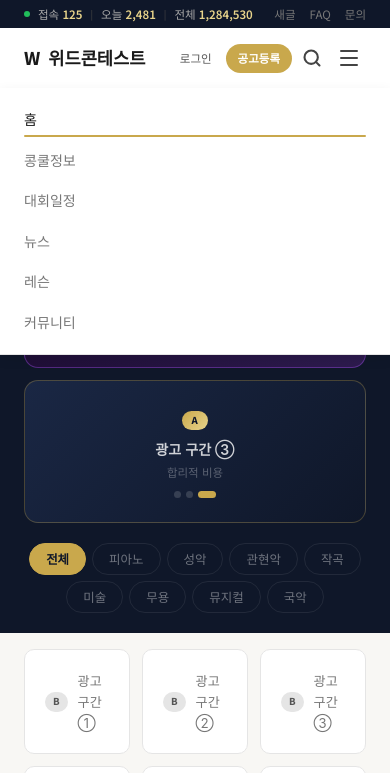
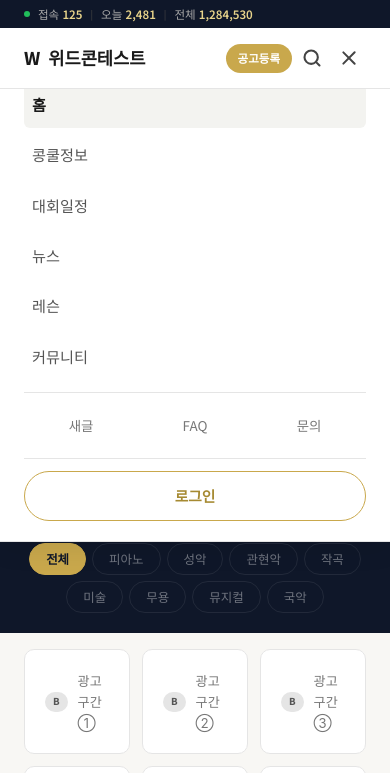
Before and after one commit to DomKim/withcontest, a plain HTML site: page index.html in a window 390 px wide. Both pictures are taken after a click on the button 349 px from the left and 58 px from the top of the page. Shown: the top 773 px of the page. Drawn offline with Linux system fonts and the light colour scheme.

Commit message:
모바일 햄버거 메뉴: 로그인+새글/FAQ/문의 통합, 슬라이드 패널

```diff
--- a/css/style.css
+++ b/css/style.css
@@ -78,7 +78,26 @@ button{cursor:pointer;border:none;background:none;font-family:inherit}
 .mobile-btns{display:none;align-items:center;gap:4px}
 .mobile-search-btn{display:flex;align-items:center;justify-content:center;background:none;border:none;color:var(--g700);cursor:pointer;padding:6px}
 .mobile-toggle{display:flex;flex-direction:column;gap:5px;padding:8px}
-.mobile-toggle span{display:block;width:18px;height:2px;background:var(--g700);border-radius:1px}
+.mobile-toggle span{display:block;width:18px;height:2px;background:var(--g700);border-radius:1px;transition:all .3s}
+
+/* 모바일 메뉴 패널 */
+.mobile-menu{position:fixed;top:60px;left:0;right:0;z-index:98;background:var(--white);border-bottom:1px solid var(--g200);box-shadow:0 8px 24px rgba(0,0,0,.08);transform:translateY(-100%);opacity:0;pointer-events:none;transition:transform .3s cubic-bezier(.22,1,.36,1),opacity .25s ease}
+.mobile-menu.open{transform:translateY(0);opacity:1;pointer-events:auto}
+.mobile-menu-inner{padding:20px 24px}
+.mobile-nav{display:flex;flex-direction:column;gap:2px}
+.mobile-nav a{font-size:.95rem;font-weight:500;color:var(--g600);padding:12px 8px;border-radius:var(--r-xs);transition:all .2s}
+.mobile-nav a:hover,.mobile-nav a.active{color:var(--g900);background:var(--g100);font-weight:600}
+.mobile-menu-divider{height:1px;background:var(--g200);margin:12px 0}
+.mobile-menu-links{display:flex;gap:0}
+.mobile-menu-links a{flex:1;text-align:center;font-size:.84rem;color:var(--g500);padding:10px 8px;border-radius:var(--r-xs);transition:color .2s}
+.mobile-menu-links a:hover{color:var(--g900)}
+.mobile-login-btn{display:block;text-align:center;font-size:.92rem;font-weight:600;color:var(--gold-d);padding:12px;border:1.5px solid var(--gold);border-radius:100px;transition:all .2s}
+.mobile-login-btn:hover{background:var(--gold);color:var(--white)}
+
+/* 햄버거 → X 애니메이션 */
+.mobile-toggle.active span:nth-child(1){transform:rotate(45deg) translate(5px,5px)}
+.mobile-toggle.active span:nth-child(2){opacity:0}
+.mobile-toggle.active span:nth-child(3){transform:rotate(-45deg) translate(5px,-5px)}
 
 /* 모바일 검색 오버레이 — liquid glass */
 .mobile-search-overlay{position:fixed;top:0;left:0;right:0;bottom:0;z-index:999;display:flex;align-items:flex-start;justify-content:center;padding-top:90px;background:rgba(0,0,0,0);backdrop-filter:blur(0px);-webkit-backdrop-filter:blur(0px);opacity:0;pointer-events:none;transition:opacity .35s cubic-bezier(.22,1,.36,1),background .35s cubic-bezier(.22,1,.36,1),backdrop-filter .4s ease}
@@ -330,6 +349,7 @@ button{cursor:pointer;border:none;background:none;font-family:inherit}
   .ad-card{flex:1}
 }
 @media(max-width:768px){
+  .topbar-right{display:none}
   .gnb,.header-right{display:none}
   .mobile-btns{display:flex}
   .hero-grid{grid-template-columns:1fr}
--- a/index.html
+++ b/index.html
@@ -54,7 +54,6 @@
         <a href="#" class="btn-gold">대회등록</a>
       </div>
       <div class="mobile-btns">
-        <a href="#" class="btn-ghost-sm">로그인</a>
         <a href="#" class="btn-gold-sm">공고등록</a>
         <button class="mobile-search-btn" aria-label="검색">
           <svg width="20" height="20" viewBox="0 0 24 24" fill="none" stroke="currentColor" stroke-width="2.5" stroke-linecap="round"><circle cx="11" cy="11" r="8"/><line x1="21" y1="21" x2="16.65" y2="16.65"/></svg>
@@ -63,6 +62,28 @@
       </div>
     </div>
   </header>
+
+  <!-- 모바일 메뉴 패널 -->
+  <div class="mobile-menu" id="mobileMenu">
+    <div class="mobile-menu-inner">
+      <nav class="mobile-nav">
+        <a href="#" class="active">홈</a>
+        <a href="#">콩쿨정보</a>
+        <a href="#">대회일정</a>
+        <a href="#">뉴스</a>
+        <a href="#">레슨</a>
+        <a href="#">커뮤니티</a>
+      </nav>
+      <div class="mobile-menu-divider"></div>
+      <div class="mobile-menu-links">
+        <a href="#">새글</a>
+        <a href="#">FAQ</a>
+        <a href="#">문의</a>
+      </div>
+      <div class="mobile-menu-divider"></div>
+      <a href="#" class="mobile-login-btn">로그인</a>
+    </div>
+  </div>
 
   <!-- 모바일 검색 팝업 -->
   <div class="mobile-search-overlay" id="mobileSearch">
--- a/js/main.js
+++ b/js/main.js
@@ -177,18 +177,17 @@ document.addEventListener('DOMContentLoaded', () => {
 
   // ── 모바일 메뉴 ──
   const toggle = document.querySelector('.mobile-toggle');
-  const gnb = document.querySelector('.gnb');
-  if (toggle && gnb) {
+  const mobileMenu = document.getElementById('mobileMenu');
+  if (toggle && mobileMenu) {
     toggle.addEventListener('click', () => {
-      const open = gnb.style.display === 'flex';
-      Object.assign(gnb.style, {
-        display: open ? '' : 'flex',
-        flexDirection: 'column', position: 'absolute',
-        top: '60px', left: '0', right: '0',
-        background: '#fff', padding: open ? '' : '16px 24px',
-        gap: '10px', borderBottom: open ? '' : '1px solid #e5e5e5',
-        boxShadow: open ? '' : '0 4px 12px rgba(0,0,0,.08)',
-        zIndex: '99'
+      const isOpen = mobileMenu.classList.toggle('open');
+      toggle.classList.toggle('active', isOpen);
+    });
+    // 메뉴 링크 클릭시 닫기
+    mobileMenu.querySelectorAll('a').forEach(a => {
+      a.addEventListener('click', () => {
+        mobileMenu.classList.remove('open');
+        toggle.classList.remove('active');
       });
     });
   }
```
